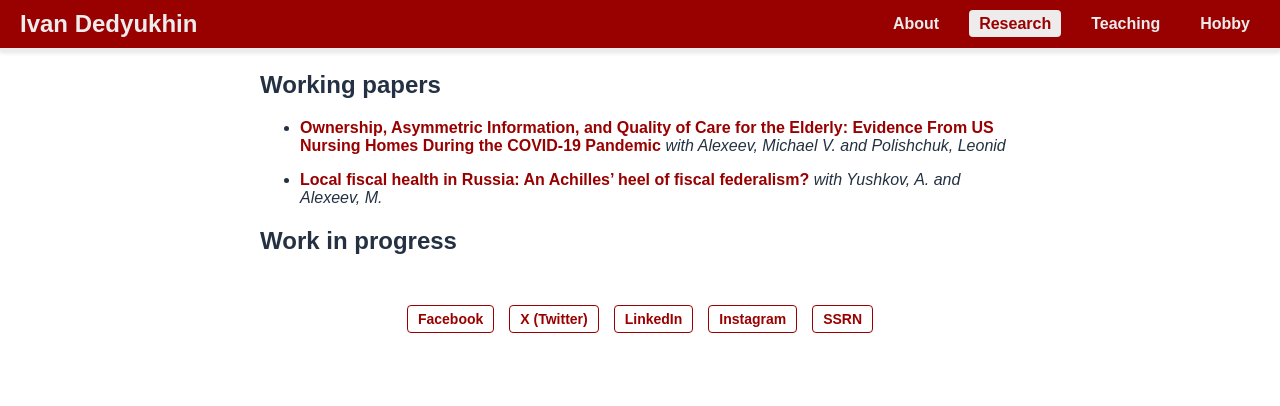
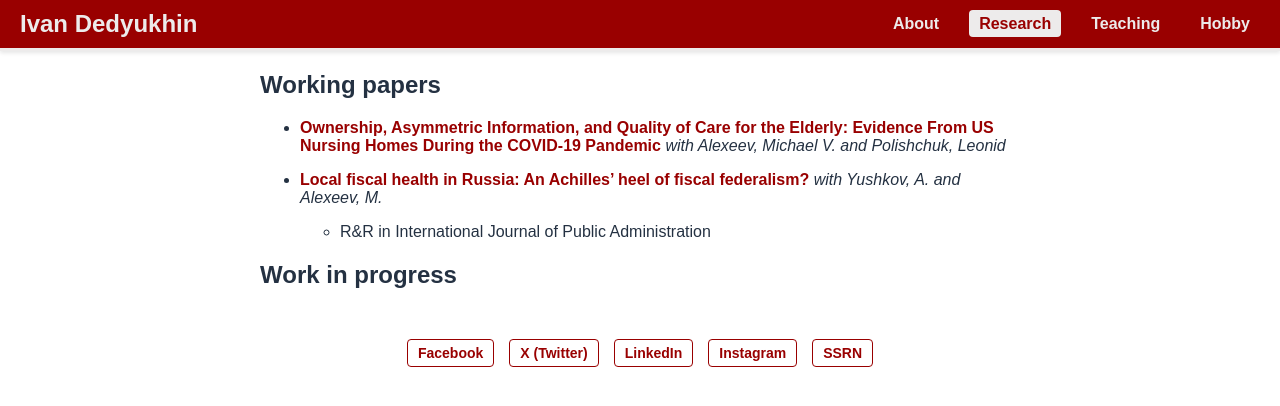
Before and after one commit to Dedyukhin/dedyukhin.github.io, a Jekyll site: the page built from Research.md, in a window 1280 px wide. Shown: the top 406 px of the page. Built offline with Jekyll 4.4.1, drawn with Linux system fonts in a browser that asks for light colours.

Commit message:
Update Research.md

```diff
--- a/Research.md
+++ b/Research.md
@@ -13,6 +13,7 @@ _with Alexeev, Michael V. and Polishchuk, Leonid_
 
 - **[Local fiscal health in Russia: An Achilles’ heel of fiscal federalism?](https://ssrn.com/abstract=4906864)**
 _with Yushkov, A. and Alexeev, M._
+  * R&R in International Journal of Public Administration
 
 Work in progress
 ---
```
